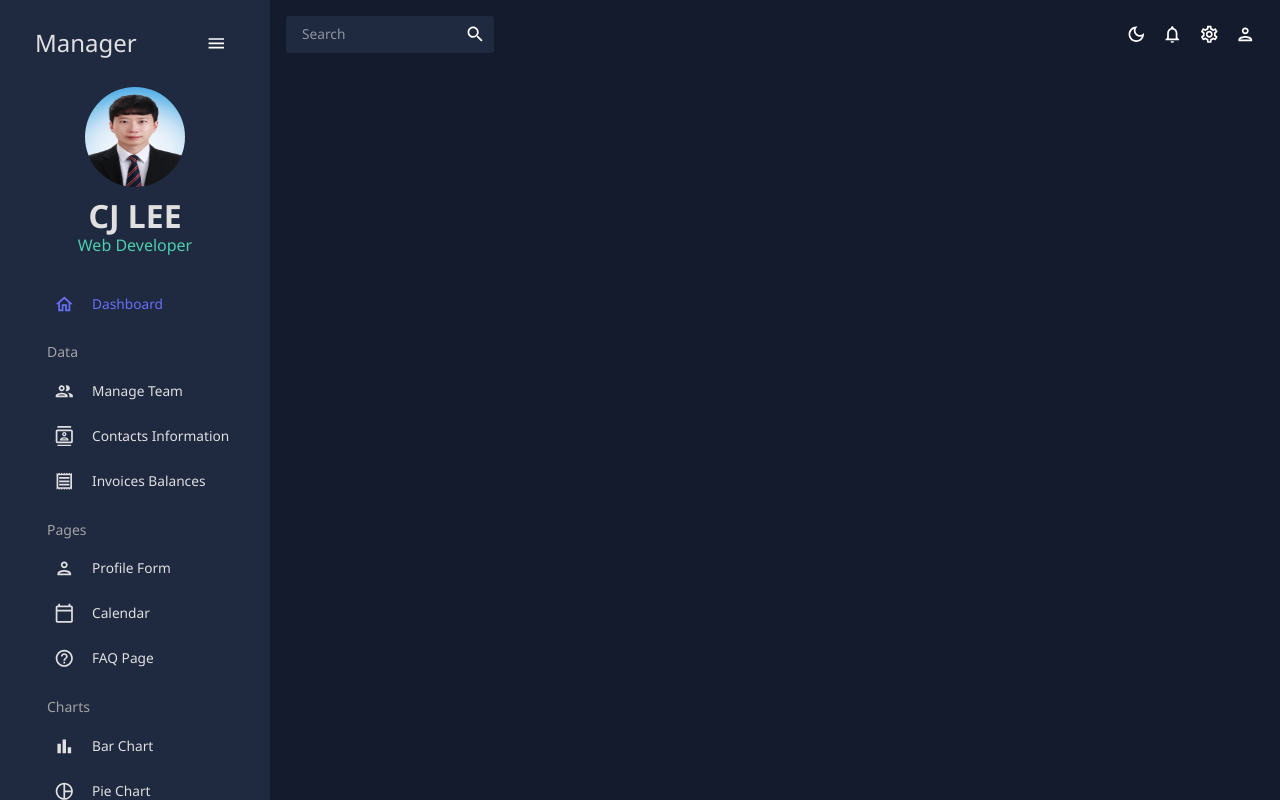
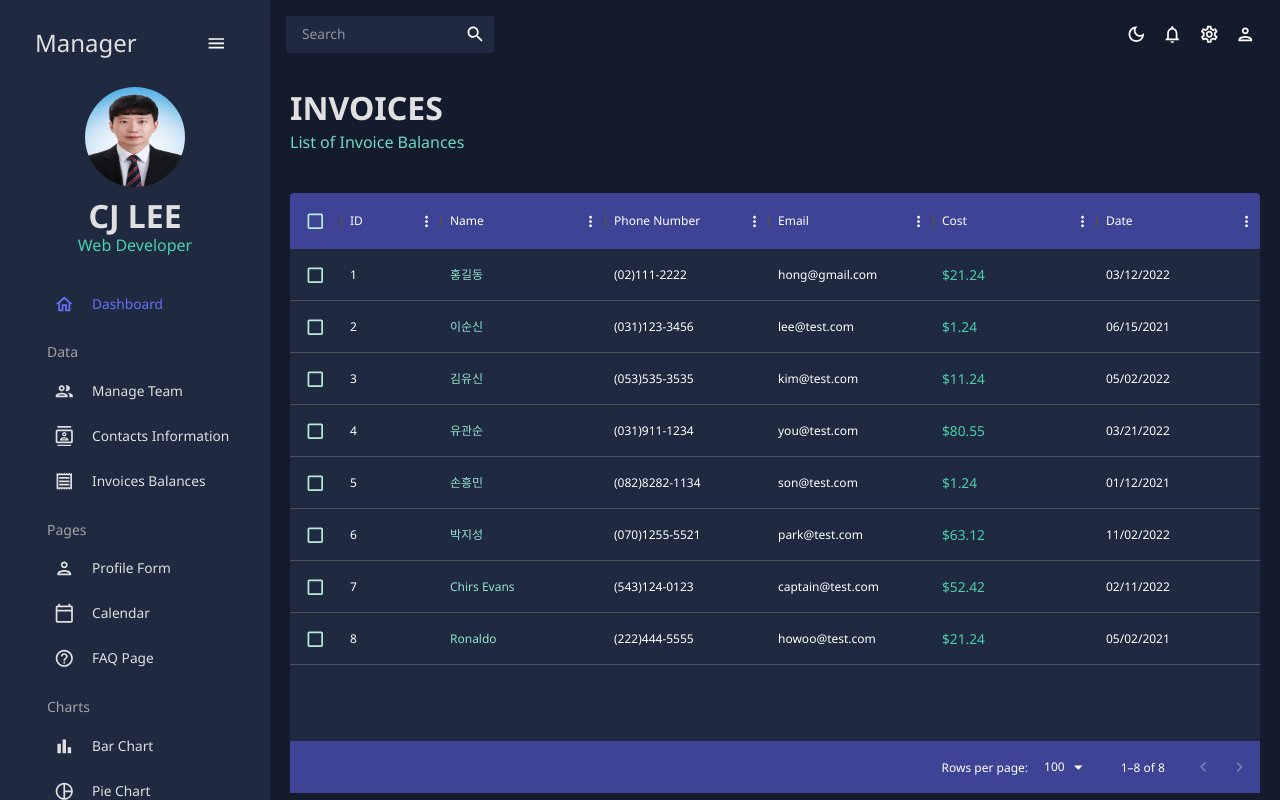
Before and after one commit to AppleLee0423/React-Webservice, a React (Create React App) app: page /invoices in a window 1280 px wide. Built offline with nearby package versions, Linux system fonts and the light colour scheme.

Commit message:
contacts and invoices set

```diff
--- a/src/App.js
+++ b/src/App.js
@@ -5,8 +5,8 @@
 import Sidebar from "./scenes/global/Sidebar";
 import Dashboard from "./scenes/dashboard";
 import Team from "./scenes/team";
-// import Invoices from "./scenes/invoices";
-// import Contacts from "./scenes/contacts";
+import Invoices from "./scenes/invoices";
+import Contacts from "./scenes/contacts";
 // import Bar from "./scenes/bar";
 // import Form from "./scenes/form";
 // import Line from "./scenes/line";
@@ -30,8 +30,8 @@
           <Routes>
               <Route path="/" element={<Dashboard />} />
               <Route path="/team" element={<Team />} />
-              {/* <Route path="/contacts" element={<Contacts />} /> */}
-              {/* <Route path="/invoices" element={<Invoices />} /> */}
+              <Route path="/contacts" element={<Contacts />} />
+              <Route path="/invoices" element={<Invoices />} />
               {/* <Route path="/form" element={<Form />} /> */}
               {/* <Route path="/bar" element={<Bar />} /> */}
               {/* <Route path="/pie" element={<Pie />} /> */}
--- /dev/null
+++ b/src/scenes/contacts/index.jsx
@@ -0,0 +1,103 @@
+import { Box } from "@mui/material";
+import { DataGrid, GridToolbar } from "@mui/x-data-grid";
+import { tokens } from "../../theme";
+import { mockDataContacts } from "../../data/mockData";
+import Header from "../../components/Header";
+import { useTheme } from "@mui/material";
+
+const Contacts = () => {
+  const theme = useTheme();
+  const colors = tokens(theme.palette.mode);
+
+  const columns = [
+    { field: "id", headerName: "ID", flex: 0.5 },
+    { field: "registrarId", headerName: "Registrar ID" },
+    {
+      field: "name",
+      headerName: "Name",
+      flex: 1,
+      cellClassName: "name-column--cell",
+    },
+    {
+      field: "age",
+      headerName: "Age",
+      type: "number",
+      headerAlign: "left",
+      align: "left",
+    },
+    {
+      field: "phone",
+      headerName: "Phone Number",
+      flex: 1,
+    },
+    {
+      field: "email",
+      headerName: "Email",
+      flex: 1,
+    },
+    {
+      field: "address",
+      headerName: "Address",
+      flex: 1,
+    },
+    {
+      field: "city",
+      headerName: "City",
+      flex: 1,
+    },
+    {
+      field: "zipCode",
+      headerName: "Zip Code",
+      flex: 1,
+    },
+  ];
+
+  return (
+    <Box m="20px">
+      <Header
+        title="CONTACTS"
+        subtitle="List of Contacts for Future Reference"
+      />
+      <Box
+        m="40px 0 0 0"
+        height="75vh"
+        sx={{
+          "& .MuiDataGrid-root": {
+            border: "none",
+          },
+          "& .MuiDataGrid-cell": {
+            borderBottom: "none",
+          },
+          "& .name-column--cell": {
+            color: colors.greenAccent[300],
+          },
+          "& .MuiDataGrid-columnHeaders": {
+            backgroundColor: colors.blueAccent[700],
+            borderBottom: "none",
+          },
+          "& .MuiDataGrid-virtualScroller": {
+            backgroundColor: colors.primary[400],
+          },
+          "& .MuiDataGrid-footerContainer": {
+            borderTop: "none",
+            backgroundColor: colors.blueAccent[700],
+          },
+          "& .MuiCheckbox-root": {
+            color: `${colors.greenAccent[200]} !important`,
+          },
+          "& .MuiDataGrid-toolbarContainer .MuiButton-text": {
+            color: `${colors.grey[100]} !important`,
+          },
+        }}
+      >
+        <DataGrid
+          rows={mockDataContacts}
+          columns={columns}
+          components={{ Toolbar: GridToolbar }}
+        />
+      </Box>
+    </Box>
+  );
+};
+
+export default Contacts;
--- /dev/null
+++ b/src/scenes/invoices/index.jsx
@@ -0,0 +1,83 @@
+import { Box, Typography, useTheme } from "@mui/material";
+import { DataGrid } from "@mui/x-data-grid";
+import { tokens } from "../../theme";
+import { mockDataInvoices } from "../../data/mockData";
+import Header from "../../components/Header";
+
+const Invoices = () => {
+  const theme = useTheme();
+  const colors = tokens(theme.palette.mode);
+  const columns = [
+    { field: "id", headerName: "ID" },
+    {
+      field: "name",
+      headerName: "Name",
+      flex: 1,
+      cellClassName: "name-column--cell",
+    },
+    {
+      field: "phone",
+      headerName: "Phone Number",
+      flex: 1,
+    },
+    {
+      field: "email",
+      headerName: "Email",
+      flex: 1,
+    },
+    {
+      field: "cost",
+      headerName: "Cost",
+      flex: 1,
+      renderCell: (params) => (
+        <Typography color={colors.greenAccent[500]}>
+          ${params.row.cost}
+        </Typography>
+      ),
+    },
+    {
+      field: "date",
+      headerName: "Date",
+      flex: 1,
+    },
+  ];
+
+  return (
+    <Box m="20px">
+      <Header title="INVOICES" subtitle="List of Invoice Balances" />
+      <Box
+        m="40px 0 0 0"
+        height="75vh"
+        sx={{
+          "& .MuiDataGrid-root": {
+            border: "none",
+          },
+          "& .MuiDataGrid-cell": {
+            borderBottom: "none",
+          },
+          "& .name-column--cell": {
+            color: colors.greenAccent[300],
+          },
+          "& .MuiDataGrid-columnHeaders": {
+            backgroundColor: colors.blueAccent[700],
+            borderBottom: "none",
+          },
+          "& .MuiDataGrid-virtualScroller": {
+            backgroundColor: colors.primary[400],
+          },
+          "& .MuiDataGrid-footerContainer": {
+            borderTop: "none",
+            backgroundColor: colors.blueAccent[700],
+          },
+          "& .MuiCheckbox-root": {
+            color: `${colors.greenAccent[200]} !important`,
+          },
+        }}
+      >
+        <DataGrid checkboxSelection rows={mockDataInvoices} columns={columns} />
+      </Box>
+    </Box>
+  );
+};
+
+export default Invoices;
```
